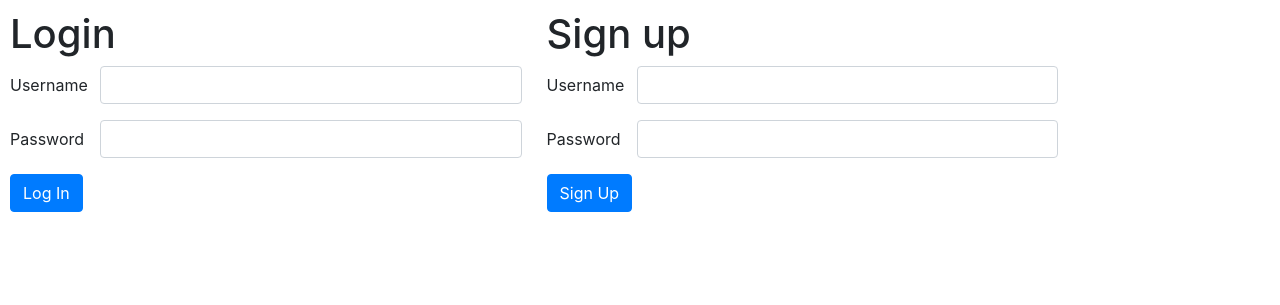
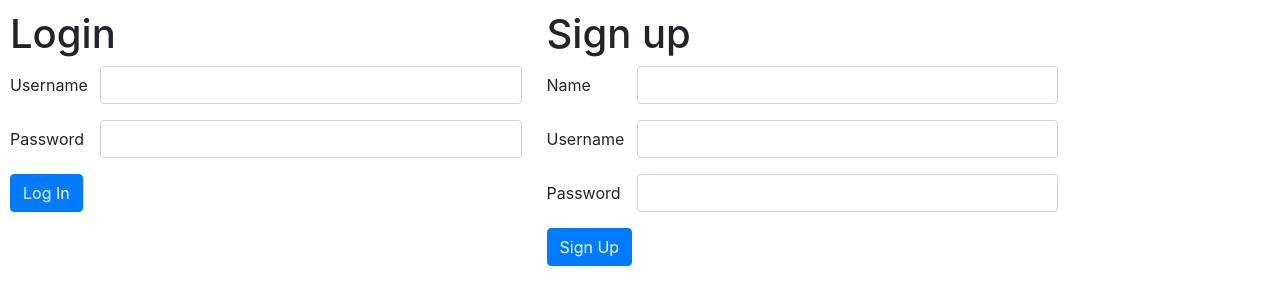
Before and after one commit to danherre/productiviTree, a Flask app: page /login in a window 1280 px wide. Shown: the top 305 px of the page. Run offline with Flask 2, Linux system fonts and the light colour scheme.

Commit message:
print name on index.html

```diff
--- a/client/static/css/index.css
+++ b/client/static/css/index.css
@@ -173,8 +173,7 @@ body {
     left: 20px;
     border:none;
   }
-  #username_display {
-    float:left;
+  #name_display {
     border:none;
     font-size: 30px;
     color: white;
--- a/client/templates/login.html
+++ b/client/templates/login.html
@@ -39,12 +39,12 @@
         <div class="error">Username and/or password is blank or username already exists.</div>
         {% endif %}
         <form action="/signup" method="post">
-            <!-- <div class="form-group row">
+            <div class="form-group row">
                 <label for="name" class="col-sm-2 col-form-label">Name</label>
                 <div class="col-sm-10">
                     <input type="text" class="form-control" name="name" />
                 </div>
-            </div> -->
+            </div>
             <div class="form-group row">
                 <label for="username" class="col-sm-2 col-form-label">Username</label>
                 <div class="col-sm-10">
--- a/client/views/index.py
+++ b/client/views/index.py
@@ -9,12 +9,12 @@ db_cursor = firebase.FirebaseApplication('https://productivity-fd14a.firebaseio.
 @client.app.route("/")
 def index():
     context = {
-        'username_exists': False,
-        'username': ''
+        'name_exists': False,
+        'name': ''
     }
-    if "username" in flask.session.keys():
-        context['username'] = flask.session['username']
-        context['username_exists'] = True
+    if "name" in flask.session.keys():
+        context['name'] = flask.session['name']
+        context['name_exists'] = True
     return flask.render_template("index.html", **context)
 
 @client.app.route("/login", methods=['GET', 'POST'])
@@ -28,24 +28,26 @@ def login():
     top_level = db_cursor.get('/',None)
     username = flask.request.form['username']
     password = flask.request.form['password']
-    if username in top_level['users'] and top_level['users'][username] == password:
+    if username in top_level['users'] and password in top_level['users'][username]:
         flask.session['username'] = username
+        flask.session['name'] = top_level['users'][username][password]
         return flask.redirect("/")
     else:
         context['error_login'] = True
         return flask.render_template("login.html", **context)
 
-
 @client.app.route("/signup", methods=['POST'])
 def signup():
     username = flask.request.form['username']
     password = flask.request.form['password']
+    name = flask.request.form['name']
     top_level = db_cursor.get('/',None)
     if not username or not password or username in top_level['users']:
         context = {'error_signup': True}
         return flask.render_template("login.html", **context)
-    db_cursor.put('/users',username , password)
+    db_cursor.put('/users', username , {password: name})
     flask.session['username'] = username
+    flask.session['name'] = name
     return flask.redirect("/")
 
 @client.app.route("/logout")
```
Also changed, not shown: client/templates/index.html (+15 -11 lines).
